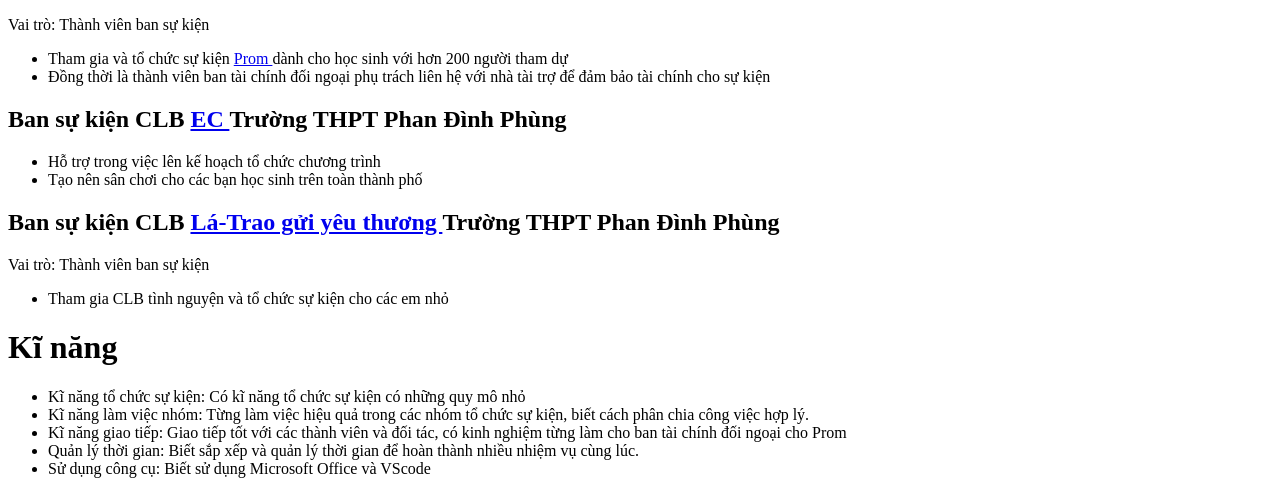
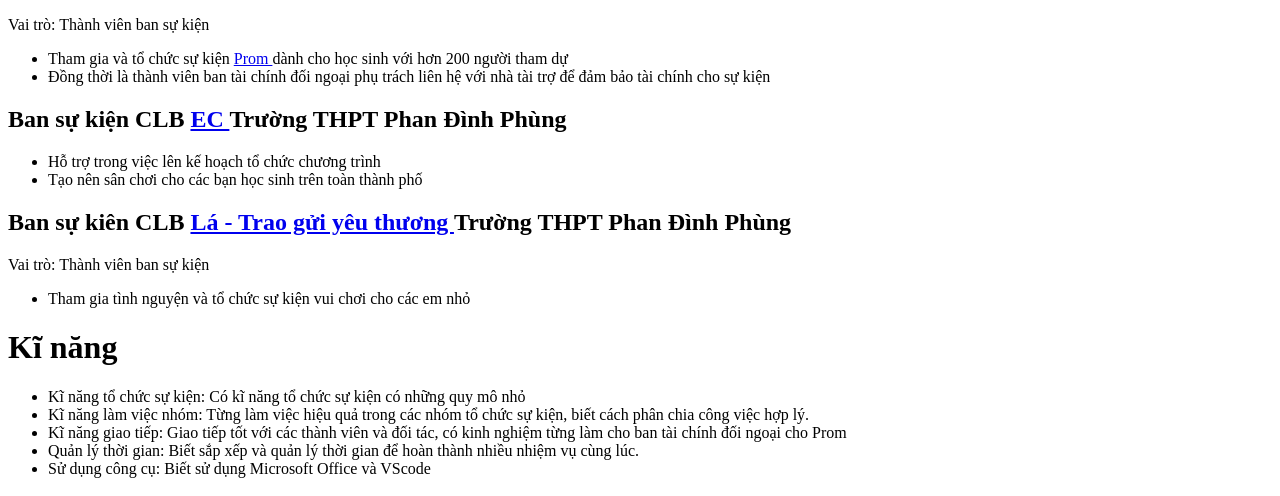
Before and after one commit to myhoa21/duan1, a plain HTML site: page index.html in a window 1280 px wide. Shown: the part 564-1060 px from the top of the page. Drawn offline with Linux system fonts and the light colour scheme.

Commit message:
Add files via upload

```diff
--- a/index.html
+++ b/index.html
@@ -9,7 +9,7 @@
     <h1>Thông tin cá nhân</h1>
     <p>
       <ol>
-        <li>Họ và tên: <a href="https://drive.google.com/drive/u/0/folders/1yXh1QoCdb7RObYT5gq8V01e4wDhj9Rfb">Nguyễn Thị Mai Hoa </a></li><br>
+        <li>Họ và tên: <a href="https://myhoa21.github.io/D-n/">Nguyễn Thị Mai Hoa </a></li><br>
         <li>Thông tin liên hệ:
           <ul>
             <li>Số điện thoại: <a href="tel:0944471248">0944471248</a></li><br>
@@ -24,7 +24,7 @@
     </p>
     <h1>Trình độ học vấn </h1>
     <p><ul><li>Hiện tại đang là sinh viên của lớp K60I2 chuyên ngành Quản trị Thương Mại Điện Tử thuộc Trường đại học Thương Mại</li></ul>
-    <ul><li> <a href="https://www.facebook.com/polymatholympiaclub/posts/pfbid02oraRR8dyTmABbpCcNZBvnfA7QpeQAUvjvaJzhre2L1g6XteGtP9E16MARnTi1eY8l
+    <ul><li> <a href="https://myhoa21.github.io/anh/
       "> Á quân </a>  cuộc thi <a href="https://www.facebook.com/polymatholympiaclub">Polymath</a> do trường THPT Phan Đình Phùng tổ chức </li></ul> </p>
     <h1> Kinh nghiệm hoạt động</h1>
     <p><h2> Ban sự kiện CLB <a href="https://www.facebook.com/profile.php?id=100069414311899"> Prom</a> Trường THPT Phan Đình Phùng </h2>
@@ -36,13 +36,9 @@
     <li>Tạo nên sân chơi cho các bạn học sinh trên toàn thành phố
 
     </li></ul>
-     <h2> Ban sự kiện CLB <a href="https://www.facebook.com/la.traoguiyeuthuong2020"> Lá-Trao gửi yêu thương  </a> Trường THPT Phan Đình Phùng </h2>
+    <h2>Ban sự kiên CLB <a href="https://www.facebook.com/la.traoguiyeuthuong2020"> Lá - Trao gửi yêu thương </a> Trường THPT Phan Đình Phùng </h2>
     <p>Vai trò: Thành viên ban sự kiện <br>
-    <ul>
-      <li>Tham gia CLB tình nguyện và tổ chức sự kiện cho các em nhỏ </li>
-    </ul></p>
-
-
+    <ul><li>Tham gia tình nguyện và tổ chức sự kiện vui chơi cho các em nhỏ </li></ul></p>
 
 
     </p>
```
